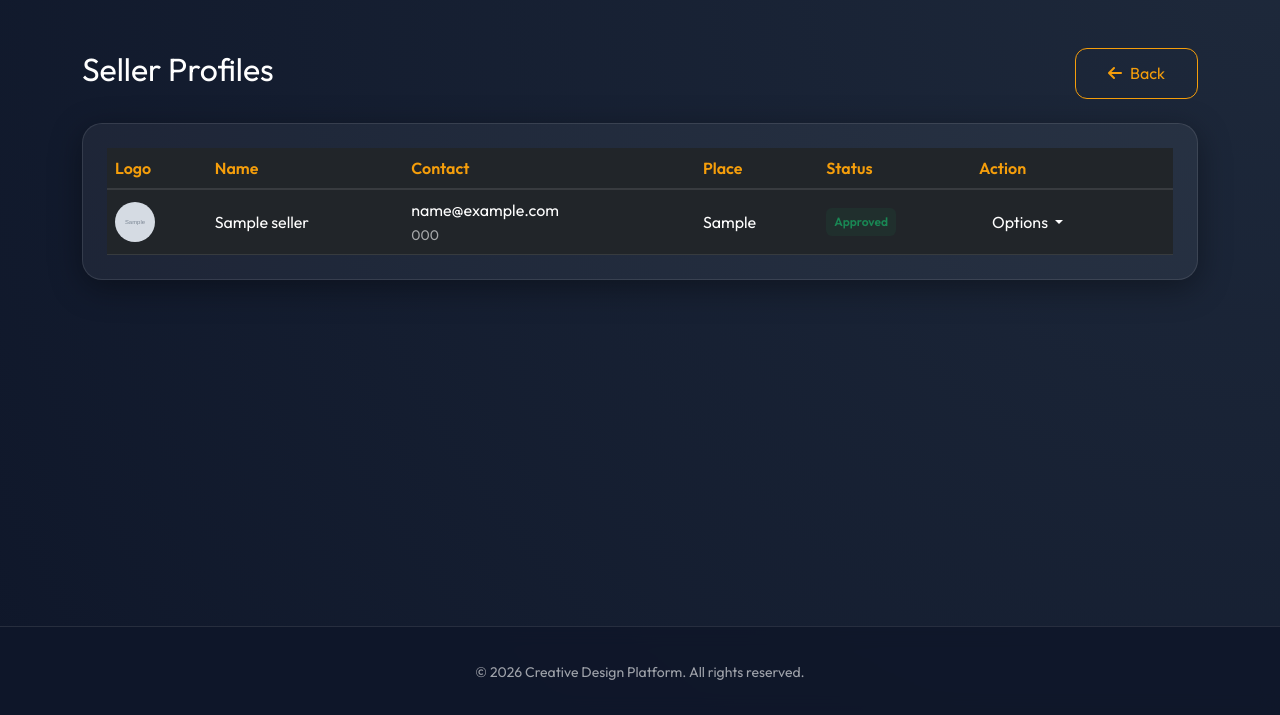
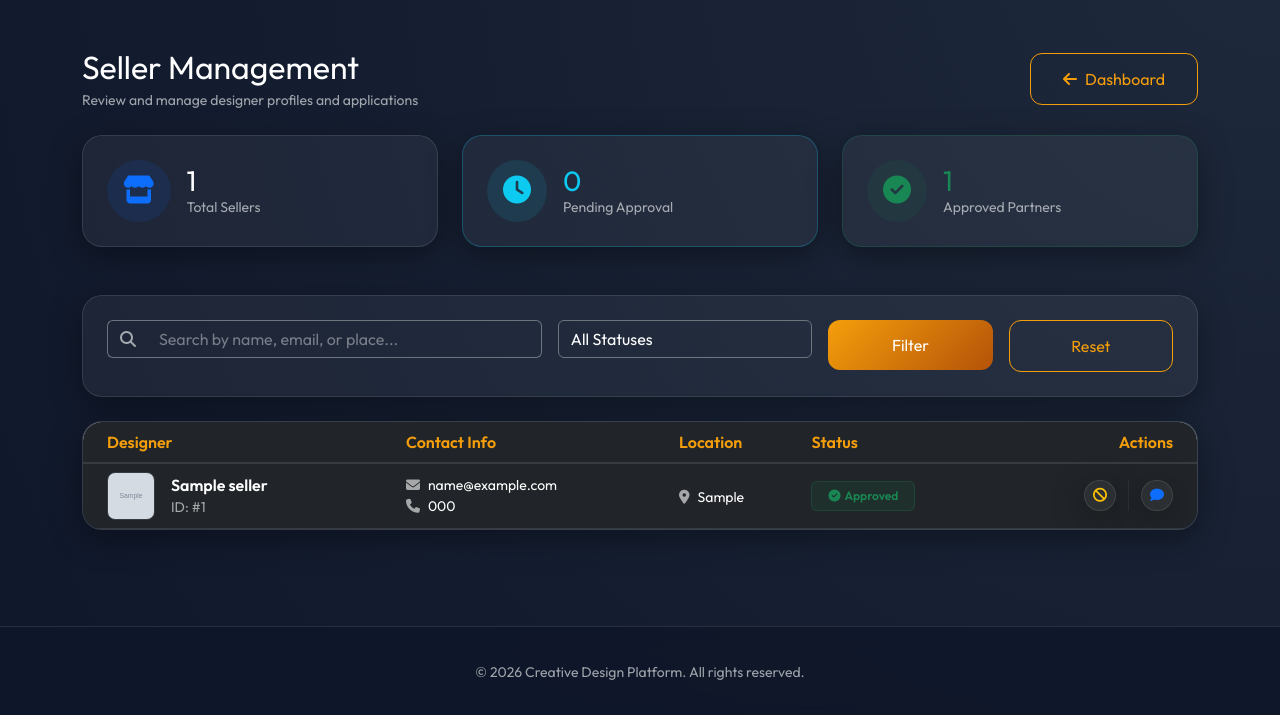
Before and after one commit to VishnuSuresh0204/Creative-Design, a Django app: page /manage_sellers/ in a window 1280 px wide. Shown: the part 85-800 px from the top of the page. Run offline with Django 5.2, Linux system fonts and the light colour scheme; a user stored in the database is signed in; tables that the repository leaves empty hold one stand-in row (values such as "Sample post"); grey boxes marked "Sample" are stand-in pictures.

Commit message:
Final cleanup of admin seller management template

```diff
--- a/creative/templates/admin/manage_sellers.html
+++ b/creative/templates/admin/manage_sellers.html
@@ -5,73 +5,168 @@
 {% block content %}
 <div class="animate-fade">
     <div class="d-flex justify-content-between align-items-center mb-4">
-        <h2>Seller Profiles</h2>
-        <a href="/admin_home/" class="btn btn-outline"><i class="fas fa-arrow-left me-2"></i>Back</a>
+        <div>
+            <h2 class="mb-1">Seller Management</h2>
+            <p class="text-muted small mb-0">Review and manage designer profiles and applications</p>
+        </div>
+        <a href="/admin_home/" class="btn btn-outline"><i class="fas fa-arrow-left me-2"></i>Dashboard</a>
     </div>
 
-    <div class="glass-card p-4 overflow-hidden">
+    <!-- Summary Cards -->
+    <div class="row g-4 mb-5">
+        <div class="col-md-4">
+            <div class="glass-card p-4 d-flex align-items-center">
+                <div class="rounded-circle bg-primary bg-opacity-10 p-3 me-3">
+                    <i class="fas fa-store text-primary fs-3"></i>
+                </div>
+                <div>
+                    <h3 class="mb-0">{{ total_count }}</h3>
+                    <p class="text-muted mb-0 small">Total Sellers</p>
+                </div>
+            </div>
+        </div>
+        <div class="col-md-4">
+            <div class="glass-card p-4 d-flex align-items-center border-info border-opacity-25">
+                <div class="rounded-circle bg-info bg-opacity-10 p-3 me-3">
+                    <i class="fas fa-clock text-info fs-3"></i>
+                </div>
+                <div>
+                    <h3 class="mb-0 text-info">{{ pending_count }}</h3>
+                    <p class="text-muted mb-0 small">Pending Approval</p>
+                </div>
+            </div>
+        </div>
+        <div class="col-md-4">
+            <div class="glass-card p-4 d-flex align-items-center border-success border-opacity-25">
+                <div class="rounded-circle bg-success bg-opacity-10 p-3 me-3">
+                    <i class="fas fa-check-circle text-success fs-3"></i>
+                </div>
+                <div>
+                    <h3 class="mb-0 text-success">{{ approved_count }}</h3>
+                    <p class="text-muted mb-0 small">Approved Partners</p>
+                </div>
+            </div>
+        </div>
+    </div>
+
+    <!-- Filters and Search -->
+    <div class="glass-card p-4 mb-4">
+        <form method="get" class="row g-3">
+            <div class="col-md-5">
+                <div class="input-group">
+                    <span class="input-group-text bg-transparent border-end-0 border-secondary"><i class="fas fa-search text-muted"></i></span>
+                    <input type="text" name="search" class="form-control bg-transparent border-start-0 border-secondary text-white" placeholder="Search by name, email, or place..." value="{{ search|default:'' }}">
+                </div>
+            </div>
+            <div class="col-md-3">
+                <select name="status" class="form-select bg-transparent border-secondary text-white dropdown-menu-dark">
+                    <option value="" class="bg-dark">All Statuses</option>
+                    <option value="pending" {% if status_filter == 'pending' %}selected{% endif %} class="bg-dark">Pending</option>
+                    <option value="approve" {% if status_filter == 'approve' %}selected{% endif %} class="bg-dark">Approved</option>
+                    <option value="reject" {% if status_filter == 'reject' %}selected{% endif %} class="bg-dark">Rejected</option>
+                    <option value="block" {% if status_filter == 'block' %}selected{% endif %} class="bg-dark">Blocked</option>
+                </select>
+            </div>
+            <div class="col-md-2">
+                <button type="submit" class="btn btn-primary w-100">Filter</button>
+            </div>
+            <div class="col-md-2">
+                <a href="/manage_sellers/" class="btn btn-outline w-100">Reset</a>
+            </div>
+        </form>
+    </div>
+
+    <div class="glass-card p-0 overflow-hidden">
         <div class="table-responsive">
             <table class="table table-dark table-hover mb-0">
-                <thead>
+                <thead class="bg-white bg-opacity-5">
                     <tr>
-                        <th>Logo</th>
-                        <th>Name</th>
-                        <th>Contact</th>
-                        <th>Place</th>
+                        <th class="ps-4">Designer</th>
+                        <th>Contact Info</th>
+                        <th>Location</th>
                         <th>Status</th>
-                        <th>Action</th>
+                        <th class="text-end pe-4">Actions</th>
                     </tr>
                 </thead>
                 <tbody>
                     {% for seller in sellers %}
                     <tr class="align-middle">
-                        <td>
+                        <td class="ps-4">
+                            <div class="d-flex align-items-center">
                                 {% if seller.image %}
-                            <img src="{{ seller.image.url }}" class="rounded-circle" style="width: 40px; height: 40px; object-fit: cover;">
+                                <img src="{{ seller.image.url }}" class="rounded-3 me-3" style="width: 48px; height: 48px; object-fit: cover; border: 1px solid var(--glass-border);">
                                 {% else %}
-                            <div class="rounded-circle bg-secondary d-flex align-items-center justify-content-center" style="width: 40px; height: 40px;">
-                                <i class="fas fa-store text-white-50"></i>
+                                <div class="rounded-3 bg-secondary bg-opacity-25 d-flex align-items-center justify-content-center me-3" style="width: 48px; height: 48px; border: 1px solid var(--glass-border);">
+                                    <i class="fas fa-user-tie text-white-50"></i>
                                 </div>
                                 {% endif %}
+                                <div>
+                                    <div class="fw-semibold">{{ seller.name }}</div>
+                                    <div class="text-muted small">ID: #{{ seller.id }}</div>
+                                </div>
+                            </div>
                         </td>
-                        <td>{{ seller.name }}</td>
-                        <td>{{ seller.email }}<br><small class="text-muted">{{ seller.contact_number }}</small></td>
-                        <td>{{ seller.place }}</td>
+                        <td>
+                            <div class="small"><i class="fas fa-envelope me-2 text-muted"></i>{{ seller.email }}</div>
+                            <div class="small"><i class="fas fa-phone me-2 text-muted"></i>{{ seller.contact_number }}</div>
+                        </td>
+                        <td>
+                            <span class="small"><i class="fas fa-location-dot me-2 text-muted"></i>{{ seller.place }}</span>
+                        </td>
                         <td>
                             {% if seller.status == 'approve' %}
-                            <span class="badge bg-success bg-opacity-10 text-success p-2">Approved</span>
+                            <span class="badge bg-success bg-opacity-10 text-success border border-success border-opacity-25 px-3 py-2">
+                                <i class="fas fa-check-circle me-1"></i>Approved
+                            </span>
                             {% elif seller.status == 'reject' %}
-                            <span class="badge bg-danger bg-opacity-10 text-danger p-2">Rejected</span>
+                            <span class="badge bg-danger bg-opacity-10 text-danger border border-danger border-opacity-25 px-3 py-2">
+                                <i class="fas fa-times-circle me-1"></i>Rejected
+                            </span>
                             {% elif seller.status == 'block' %}
-                            <span class="badge bg-warning bg-opacity-10 text-warning p-2">Blocked</span>
+                            <span class="badge bg-warning bg-opacity-10 text-warning border border-warning border-opacity-25 px-3 py-2">
+                                <i class="fas fa-ban me-1"></i>Blocked
+                            </span>
                             {% else %}
-                            <span class="badge bg-info bg-opacity-10 text-info p-2">Pending</span>
+                            <span class="badge bg-info bg-opacity-10 text-info border border-info border-opacity-25 px-3 py-2">
+                                <i class="fas fa-spinner fa-spin me-1"></i>Pending
+                            </span>
                             {% endif %}
                         </td>
-                        <td>
-                            <div class="dropdown">
-                                <button class="btn btn-link text-white text-decoration-none dropdown-toggle" type="button" data-bs-toggle="dropdown">
-                                    Options
-                                </button>
-                                <ul class="dropdown-menu dropdown-menu-dark glass-card border-0 p-2">
+                        <td class="text-end pe-4">
+                            <div class="d-flex justify-content-end gap-2">
                                 {% if seller.status != 'approve' %}
-                                    <li><a class="dropdown-item rounded-3" href="/manage_sellers/?action=approve&id={{ seller.id }}">Approve</a></li>
+                                <a href="/manage_sellers/?action=approve&id={{ seller.id }}" class="btn btn-sm btn-outline-success border-opacity-25 glass-card px-2 py-1" title="Approve">
+                                    <i class="fas fa-check"></i>
+                                </a>
+                                <a href="/manage_sellers/?action=reject&id={{ seller.id }}" class="btn btn-sm btn-outline-danger border-opacity-25 glass-card px-2 py-1" title="Reject">
+                                    <i class="fas fa-times"></i>
+                                </a>
                                 {% endif %}
-                                    {% if seller.status != 'reject' %}
-                                    <li><a class="dropdown-item rounded-3 text-danger" href="/manage_sellers/?action=reject&id={{ seller.id }}">Reject</a></li>
+
+                                {% if seller.status != 'block' %}
+                                <a href="/manage_sellers/?action=block&id={{ seller.id }}" class="btn btn-sm btn-outline-warning border-opacity-25 glass-card px-2 py-1" title="Block">
+                                    <i class="fas fa-ban"></i>
+                                </a>
+                                {% else %}
+                                <a href="/manage_sellers/?action=unblock&id={{ seller.id }}" class="btn btn-sm btn-outline-info border-opacity-25 glass-card px-2 py-1" title="Unblock">
+                                    <i class="fas fa-unlock"></i>
+                                </a>
                                 {% endif %}
-                                    {% if seller.status != 'block' %}
-                                    <li><a class="dropdown-item rounded-3 text-warning" href="/manage_sellers/?action=block&id={{ seller.id }}">Block</a></li>
-                                    {% else %}
-                                    <li><a class="dropdown-item rounded-3 text-success" href="/manage_sellers/?action=unblock&id={{ seller.id }}">Unblock</a></li>
-                                    {% endif %}
-                                </ul>
+                                <div class="vr bg-white bg-opacity-25 mx-1"></div>
+                                <a href="/chat/?id={{ seller.login.id }}" class="btn btn-sm btn-outline-primary border-opacity-25 glass-card px-2 py-1" title="Message">
+                                    <i class="fas fa-comment"></i>
+                                </a>
                             </div>
                         </td>
                     </tr>
                     {% empty %}
                     <tr>
-                        <td colspan="6" class="text-center py-4 text-muted">No sellers found.</td>
+                        <td colspan="5" class="text-center py-5">
+                            <div class="text-muted mb-3"><i class="fas fa-store-slash fs-1 opacity-25"></i></div>
+                            <h5 class="text-muted">No sellers matching your criteria</h5>
+                            <p class="text-muted small">Try adjusting your search or filters</p>
+                            <a href="/manage_sellers/" class="btn btn-sm btn-outline mt-2">Clear All Filters</a>
+                        </td>
                     </tr>
                     {% endfor %}
                 </tbody>
```
Lines whose indentation alone changed are shown as unchanged.
